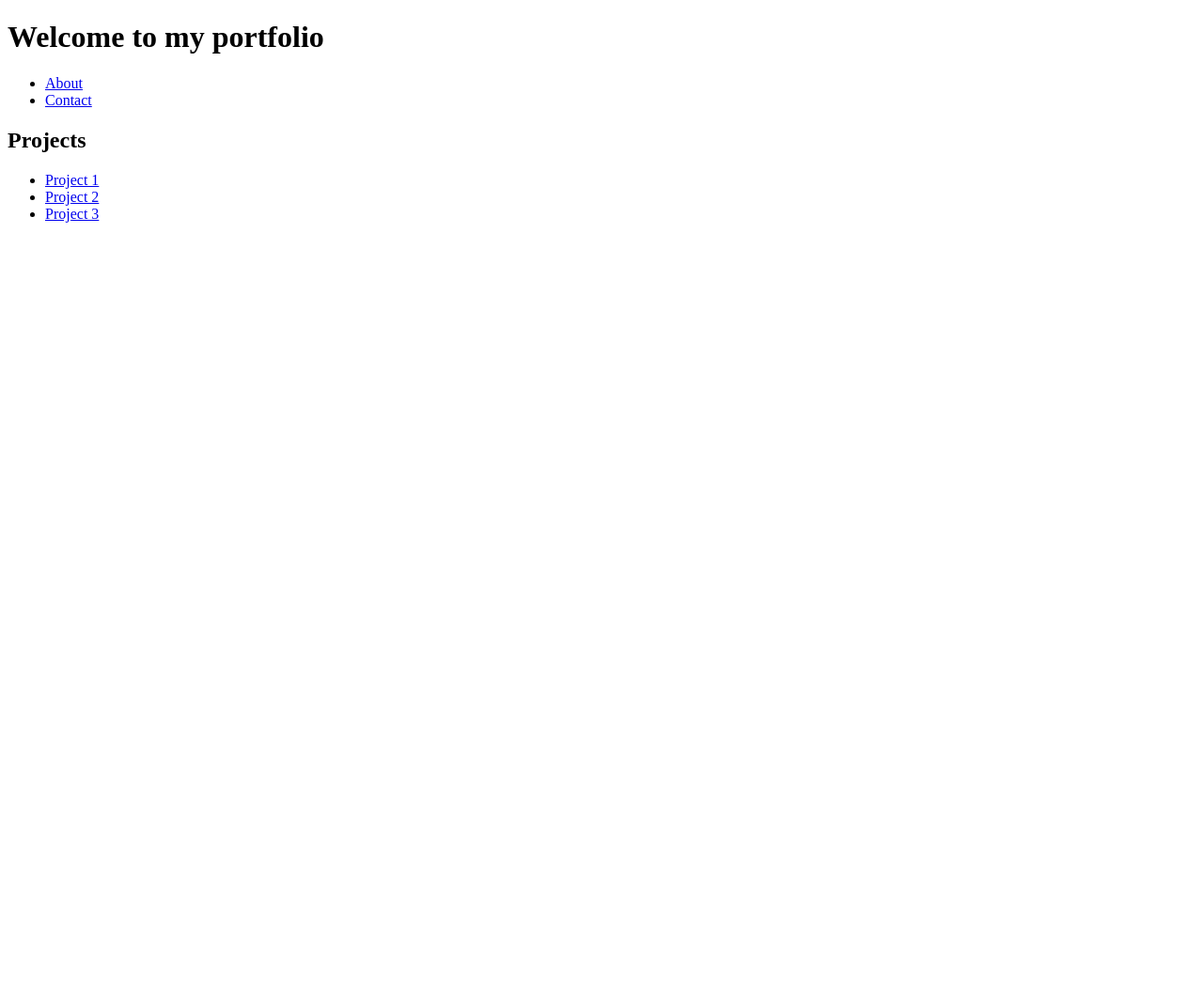
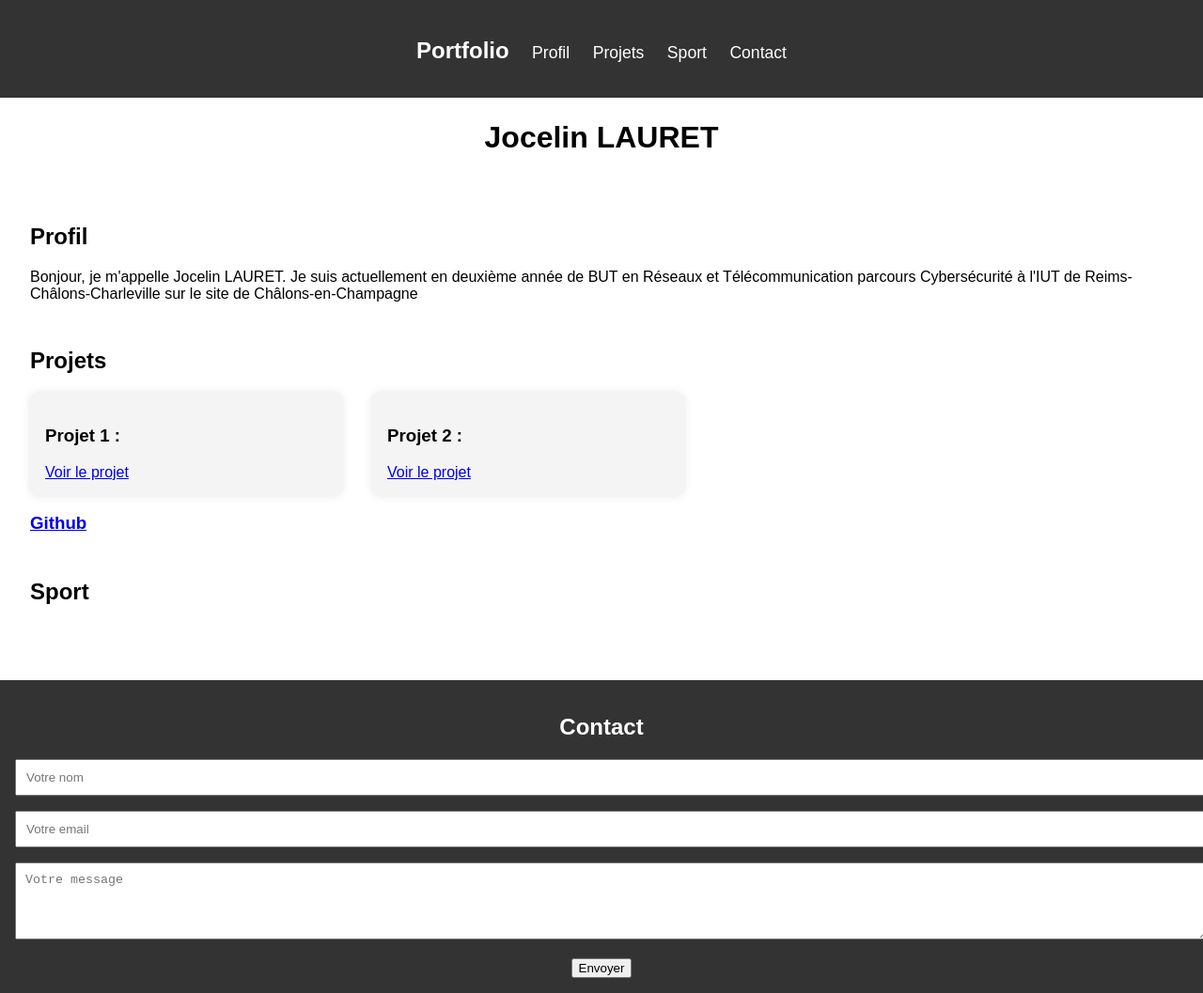
Before and after one commit to Jocelin2/Portfolio, a plain HTML site: page index.html in a window 1280 px wide. Shown: the whole page at 94% size. Before the commit the page ends 800 px from the top, so only its background shows below. Drawn offline with Linux system fonts and the light colour scheme.

Commit message:
start the portfolio

```diff
--- a/index.html
+++ b/index.html
@@ -3,19 +3,64 @@
 <head>
     <meta charset="UTF-8">
     <meta name="viewport" content="width=device-width, initial-scale=1.0">
-    <title>Document</title>
+    <title>Portfolio - Jocelin LAURET</title>
+    <link rel="stylesheet" href="static/css.css">
 </head>
 <body>
-<h1>Welcome to my portfolio</h1>
-    <ul>
-        <li><a href="about.php">About</a></li>
-        <li><a href="contact.php">Contact</a></li>
-    </ul>
-    <h2>Projects</h2>
-    <ul>
-        <li><a href="project.php">Project 1</a></li>
-        <li><a href="project.php">Project 2</a></li>
-        <li><a href="project.php">Project 3</a></li>
-    </ul>
+    <header>
+        <nav>
+            <h1>Portfolio</h1>
+            <ul>
+                <li><a href="#Profil">Profil</a></li>
+                <li><a href="#Projets">Projets</a></li>
+                <li><a href="#Sport">Sport</a></li>
+                <li><a href="#Contact">Contact</a></li>
+            </ul>
+        </nav>
+        <h1>Jocelin LAURET</h1>
+    </header>
+
+    <main>
+        <!-- Profil Section -->
+        <section id="Profil">
+            <h2>Profil</h2>
+            <p>Bonjour, je m'appelle Jocelin LAURET. Je suis actuellement en deuxième année de BUT en Réseaux et Télécommunication parcours Cybersécurité à l'IUT de Reims-Châlons-Charleville sur le site de Châlons-en-Champagne</lons-en-Champagne></p>
+        </section>
+
+        <!-- Projets Section -->
+        <section id="Projets">
+            <h2>Projets</h2>
+            <div class="projects-grid">
+                <div class="project-card">
+                    <h3>Projet 1 : </h3>
+                    <p></p>
+                    <a href="#">Voir le projet</a>
+                </div>
+                <div class="project-card">
+                    <h3>Projet 2 : </h3>
+                    <p></p>
+                    <a href="#">Voir le projet</a>
+                </div>
+            </div>
+            <h3><a href="https://github.com/Jocelin2?tab=repositories">Github</a></h3>
+        </section>
+
+        <!-- Sport Section -->
+        <section id="Sport">
+            <h2>Sport</h2>
+            <p></p>
+        </section>
+    </main>
+
+    <!-- Contact Section -->
+    <footer>
+        <h2 id="Contact">Contact</h2>
+        <form class="contact-form">
+            <input type="text" placeholder="Votre nom" required>
+            <input type="email" placeholder="Votre email" required>
+            <textarea placeholder="Votre message" rows="4" required></textarea>
+            <button type="submit">Envoyer</button>
+        </form>
+    </footer>
 </body>
 </html>
--- /dev/null
+++ b/static/css.css
@@ -0,0 +1,84 @@
+body {
+    font-family: Arial, sans-serif;
+    margin: 0;
+    padding: 0;
+    /*background-image: url("/Portfolio/static/img/fond.jpg");
+    height: 100vh;
+    background-size: cover;
+    background-position: center;
+    background-repeat: no-repeat;*/
+    display: flex;
+    flex-direction: column;
+    height: 100vh;
+}
+
+nav {
+    background-color: #333;
+    padding: 1rem;
+    text-align: center;
+}
+
+nav h1 {
+    color: white;
+    display: inline-block;
+}
+
+nav ul {
+    display: inline-block;
+    list-style-type: none;
+    padding: 0;
+    margin: 0;
+}
+
+nav ul li {
+    display: inline-block;
+    margin-left: 20px;
+}
+
+nav ul li a {
+    color: white;
+    text-decoration: none;
+    font-size: 1.1rem;
+}
+
+header h1 {
+    margin-top: 1.5rem;
+    text-align: center;
+}
+
+main {
+    padding: 2rem;
+}
+
+section {
+    margin-bottom: 3rem;
+}
+
+footer {
+    background-color: #333;
+    color: white;
+    padding: 1rem;
+    text-align: center;
+}
+
+.projects-grid {
+    display: flex;
+    gap: 2rem;
+    flex-wrap: wrap;
+}
+
+.project-card {
+    background-color: #f4f4f4;
+    border-radius: 8px;
+    padding: 1rem;
+    box-shadow: 0 0 10px rgba(0, 0, 0, 0.1);
+    width: 100%;
+    max-width: 300px;
+}
+
+.contact-form input,
+.contact-form textarea {
+    width: 100%;
+    padding: 10px;
+    margin-bottom: 1rem;
+}
```
Also changed, not shown: 1 other file.
